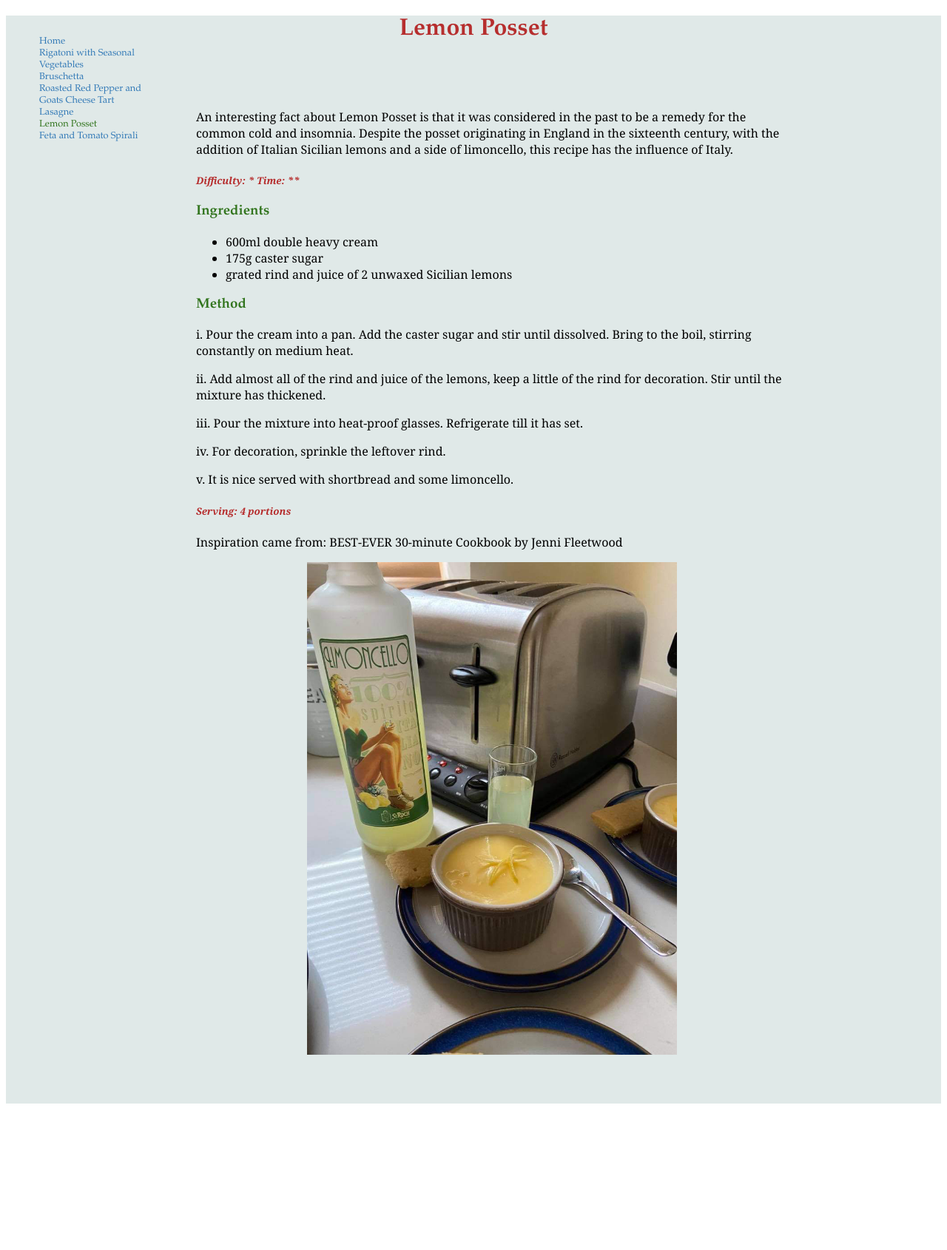
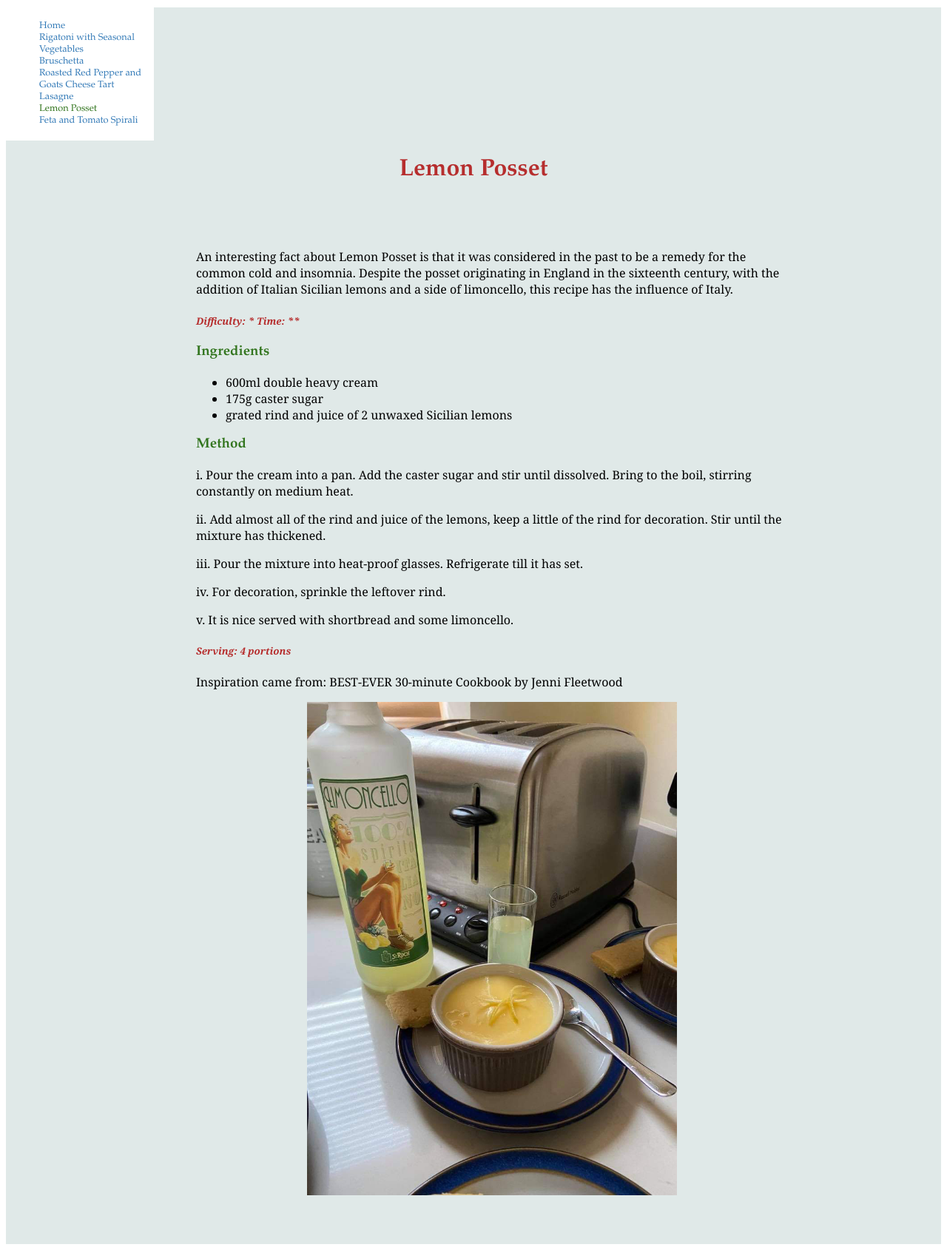
Before and after one commit to Hol1999/Hollyrecipewebsite, a Jekyll site: the page built from _recipes/recipe4.md, in a window 1280 px wide. Shown: the whole page at 74% size. Built offline with Jekyll 4.4.1, drawn with Linux system fonts in a browser that asks for light colours; before the commit the page ends 1500 px from its top, so only the background shows below that.

Commit message:
Update recipes.css

```diff
--- a/styles/recipes.css
+++ b/styles/recipes.css
@@ -145,7 +145,7 @@ ul.allrecipes {
 font-family: Garamond, georgia, monospace, serif;
   padding: 5px;
   margin: 10px 0;
-  position: fixed;
+ background-color: white;
 }
 
 @media screen and (max-width: 700px){
```
